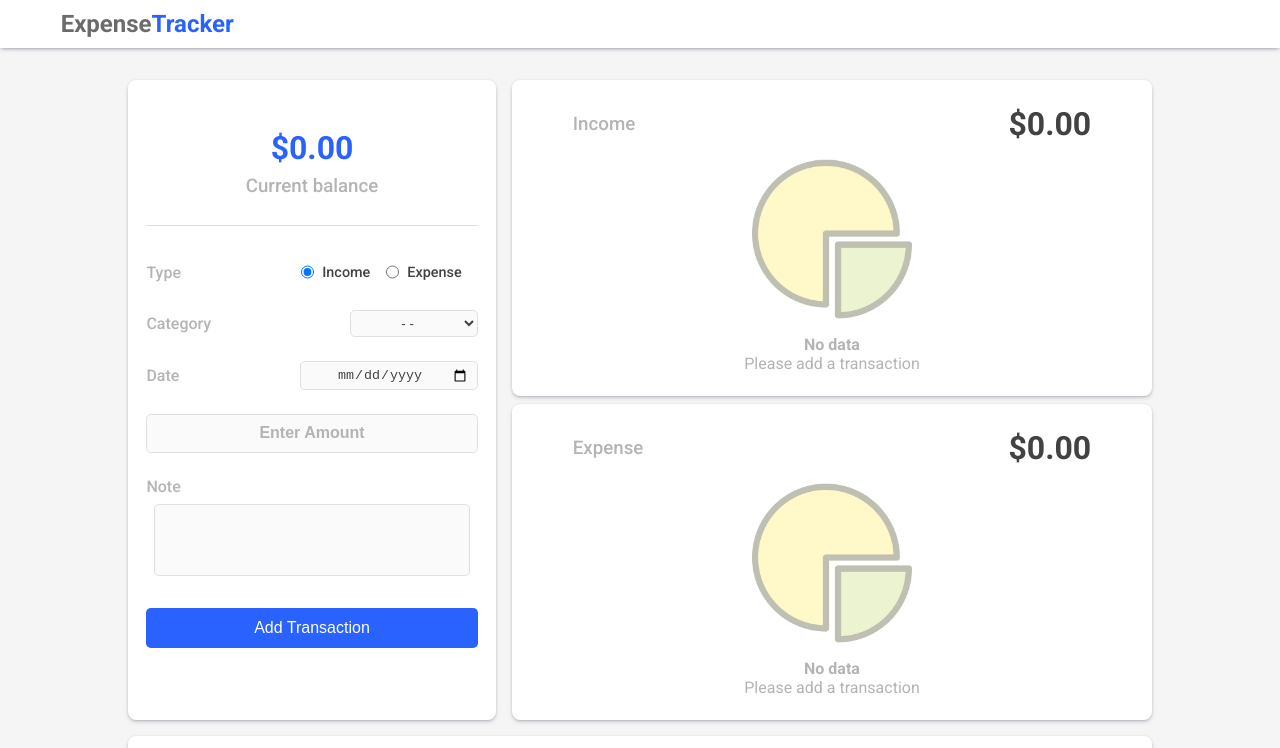
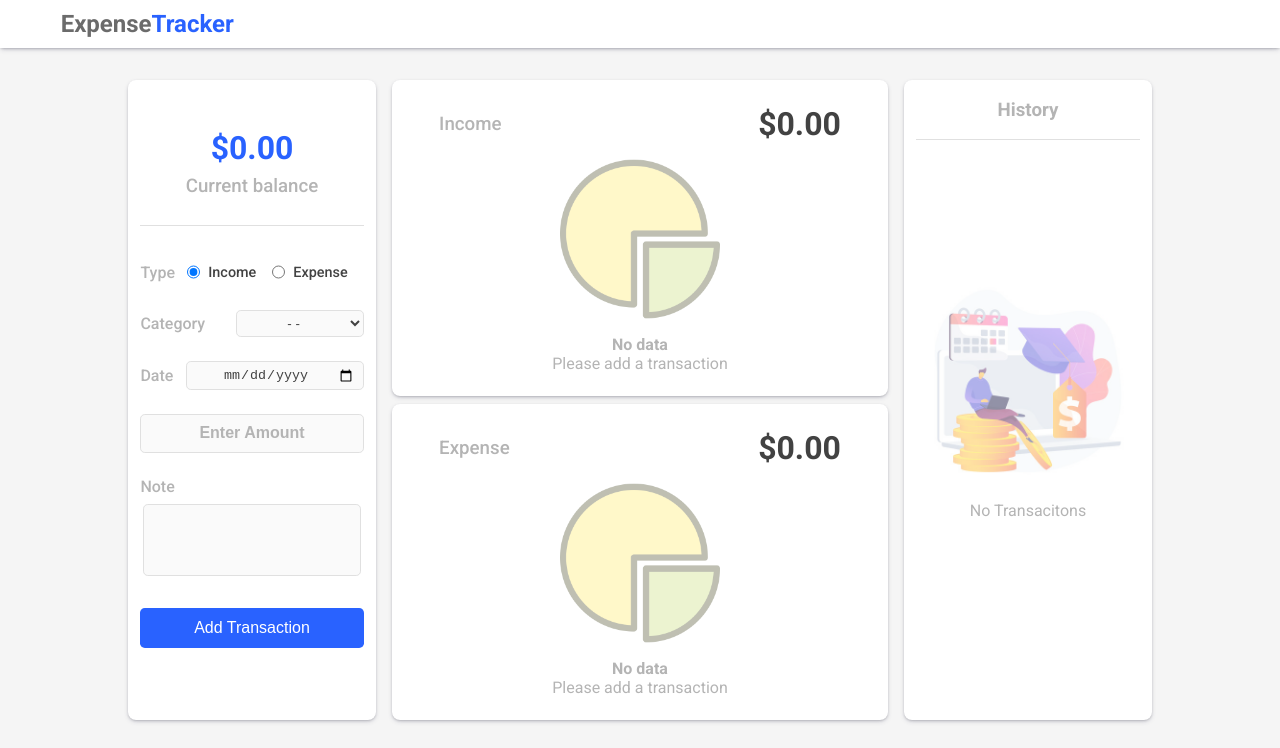
Before and after one commit to taesookang/expense-tracker, a React (Create React App) app: page / in a window 1280 px wide. Shown: the top 748 px of the page. Built offline with nearby package versions, Linux system fonts and the light colour scheme.

Commit message:
minor layout change

```diff
--- a/src/scss/_list.scss
+++ b/src/scss/_list.scss
@@ -1,9 +1,12 @@
 .list {
     flex: 2;
-    min-height: 25rem;
     height: 100%;
     width: 100%;
-    min-width: 23rem;
+    min-height: 25rem;
+    @include phone {
+
+        min-width: 23rem;
+    }
     .listWrapper {
         width: 90%;
         height: 100%;
--- a/src/scss/_main.scss
+++ b/src/scss/_main.scss
@@ -2,7 +2,9 @@
     display: flex;
     flex: 2;
     height: 100%;
-    min-width: 23rem;
+    @include tablet {
+        min-width: 23rem;
+    }
     @include phone {
         max-height: 43rem;
         .main-wrapper {
```
